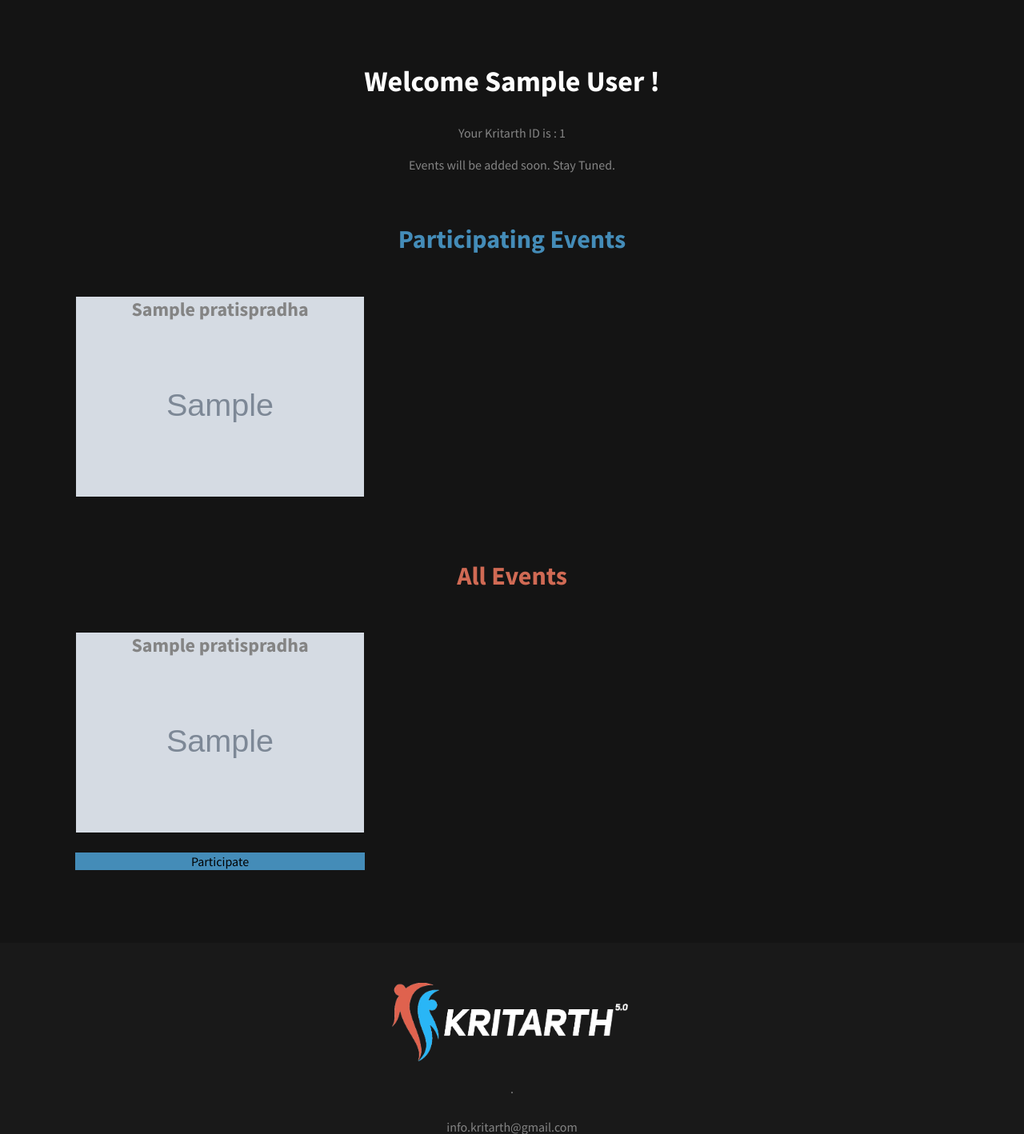
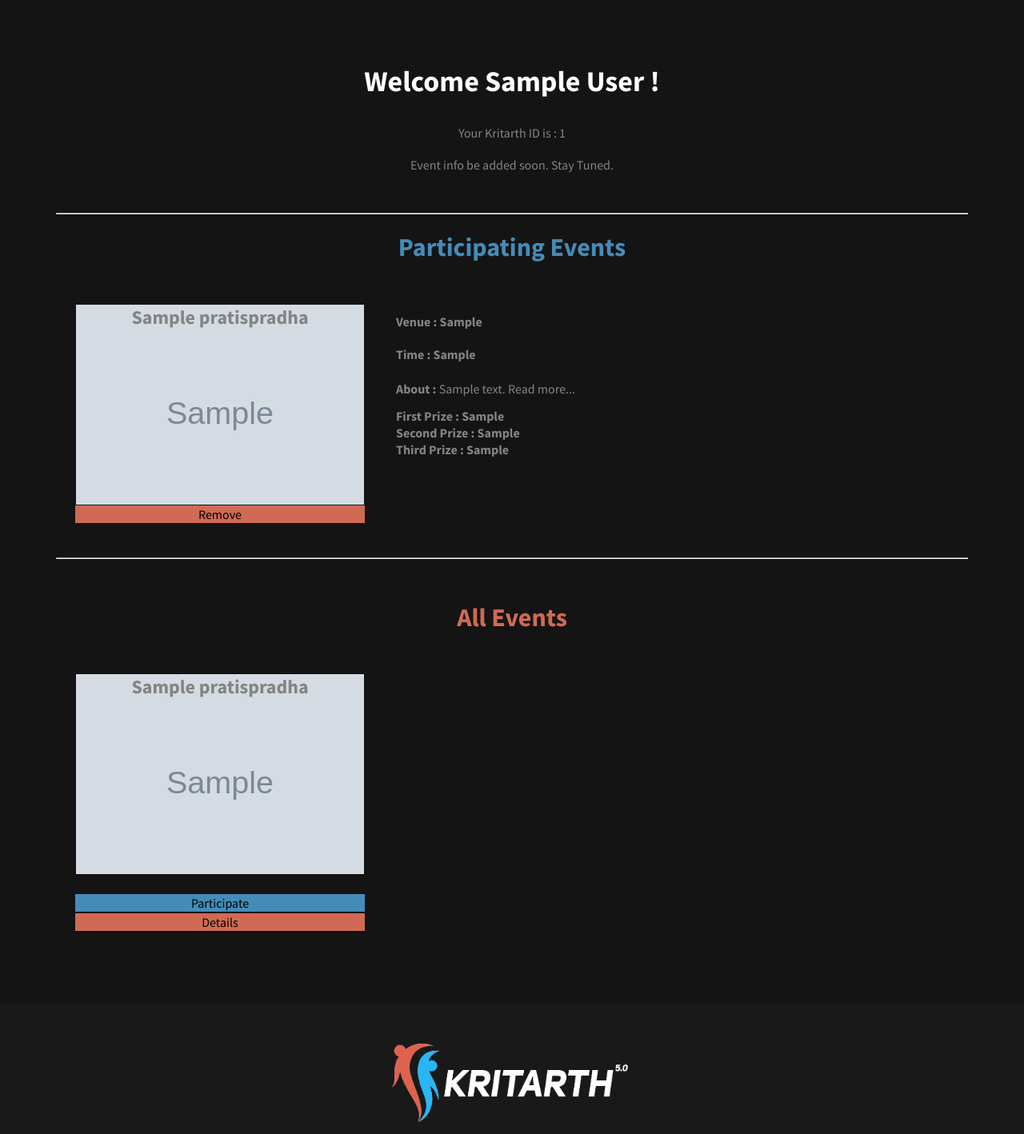
Before and after one commit to akashjas1996/kritarth_up, a PHP site: page /participant in a window 1280 px wide. Shown: the part 159-1577 px from the top of the page at 80% size. Run offline with PHP 8.4, Linux system fonts and the light colour scheme; the visitor is signed in with stand-in values (Sample User, id 1); tables that the repository leaves empty or names only in its code hold one stand-in row (values such as "Sample post"); grey boxes marked "Sample" are stand-in pictures; some libraries are stand-ins or nearby versions.

Commit message:
Event Details Added

```diff
--- a/inc/header.php
+++ b/inc/header.php
@@ -1,6 +1,6 @@
 <header class="site-header">
 				<div class="container">
-					<a href="index.html" id="branding">
+					<a href="../" id="branding">
 						<img width="220px" src="../images/kritarth-white.png" alt="Site Title">
 						<!-- <small class="site-description">Slogan goes here</small> -->
 					</a> <!-- #branding -->
@@ -14,10 +14,6 @@
 							<li class="menu-item"><a href="../Gallery">Gallery</a></li>
 							<li class="menu-item"><a href="../Events">Events</a></li>
 							<li class="menu-item"><a href="../Contact">Contact</a></li>
-
-
-
-
 							<?php
 							if(isset($_SESSION['k_id'])){
 								$name = $_SESSION['name'];
--- a/participant/index.php
+++ b/participant/index.php
@@ -31,7 +31,7 @@ if(isset($_POST['participation_pressed'])){
 	$res_event = mysqli_query($link, $event_query);
 	if(mysqli_num_rows($res_event)>0){
 			echo '<script type="text/javascript">';
-  		echo 'setTimeout(function () { swal("Sorry!","Already added.","warning");';
+  		echo 'setTimeout(function () { swal("Oops!","Already participating.","warning");';
   		echo '}, 1000);
   		</script>';
 		}
@@ -45,6 +45,15 @@ if(isset($_POST['participation_pressed'])){
   		echo '}, 1000);
   		</script>';
 		}
+}
+
+if(isset($_POST['participation_removal_pressed'])){
+	$del_event = $_POST['del_event_id'];
+	$del_id = $_SESSION['k_id'];
+	$query_del = "DELETE FROM pratispradha_chunao WHERE event_id = '$del_event' AND kritarth_id='$del_id'";
+	// echo $query_del;
+	$res_del = mysqli_query($link, $query_del);
+	// echo
 }
 
  ?>
@@ -130,17 +139,19 @@ if(isset($_POST['participation_pressed'])){
 
 						</h2>
 						<p> Your Kritarth ID is : <?php echo $_SESSION['k_id'] ?> </p>
-						<p> Events will be added soon. Stay Tuned. </p>
+						<p> Event info be added soon. Stay Tuned. </p>
 						<br>
+						<hr>
 						<h1 style="color: #448CB8"> Participating Events </h1>
 						<div class="container">
 							<div class="row">
 								<div class="col-lg-12 col-sm-12 card_lg">
-									<div class="row">
+
 										<?php
 										if(isset($_SESSION['k_id'])){
 											$k_id = $_SESSION['k_id'];
 										}
+
 										$q2 = "SELECT * FROM pratispradha_chunao WHERE kritarth_id=$k_id";
 										$res2 = mysqli_query($link, $q2);
 										while($row2 = mysqli_fetch_assoc($res2)){
@@ -149,20 +160,65 @@ if(isset($_POST['participation_pressed'])){
 											$res3 = mysqli_query($link, $q3);
 											$row3 = mysqli_fetch_assoc($res3);
 										 ?>
+										 <div class="row">
 										<div class="col-lg-4">
 											<div class="event_img_card" style='background-image: url("../images/<?php echo $row3['event_image'] ?>")'>
-												<h2> <?php echo $row3['event_name'] ?> </h2>
+												<div class="row">
+														<h2> <?php echo $row3['event_name'] ?> </h2>
+												</div>
+											</div>
+											<form action="" method="POST">
+												<input type="hidden" name="del_event_id" value = "<?php echo $row3['event_id'] ?>">
+											<div class="row">
+												<button name="participation_removal_pressed" type="submit" class="btn_style1" style="width: 93%"> Remove </button>
+											</div>
+										</form>
+										</div>
+
+										<div class="col-lg-7" style=" margin: 10px;">
+
+											<h4 align="left"> Venue :  <?php echo $row3['venue'] ?> </h4>
+
+											<h4 align="left"> Time :  <?php echo $row3['shedule'] ?> </h4>
+											<div>
 
 											</div>
+											<div style="cursor: pointer;">
+											<p onclick="show_long_description(<?php echo $row3['event_id'] ?>)" align="left"> <b> About : </b> <?php echo nl2br($row3['short_description'] .' Read more...') ?>  </p>
+											</div>
+
+											<div>
+											<h4 style="line-height: 0" align="left"> First Prize :  <?php echo $row3['first_prize']?> </h4>
+											<h4 style="line-height: 0" align="left"> Second Prize :  <?php echo $row3['second_prize']?> </h4>
+											<h4 style="line-height: 0" align="left"> Third Prize :  <?php echo $row3['third_prize']?> </h4>
+											</div>
+
+											<div>
+											<p style="display:none; transition: height 1s, width 1s, padding 1s, visibility 1s, opacity 0.5s ease-out;" id="long_description_box<?php echo $row3['event_id'] ?>" align="left"> <b> Rules and Regulations : </b> <?php echo nl2br($row3['long_description'] .' Read more...') ?>  </p>
+											</div>
+
 
 										</div>
+										</div>
+									<?php } ?>
 
-									<?php } ?>
-									</div>
+									<?php
+										$kid = $_SESSION['k_id'];
+										$q4 = "SELECT * FROM pratispradha_chunao WHERE kritarth_id = '$kid'" ;
+										$r4 = mysqli_query($link, $q4);
+										if(mysqli_num_rows($r4)==0){
+											echo "<center> <h2> No events choosen. </h2> </center>";
+										}
+
+
+									 ?>
+
+
+
 							</div>
 							</div>
 						</div>
-						<br><br>
+						<br><hr><br>
 						<h1 style="color: #D06A54"> All Events </h1>
 						<div class="container">
 							<div class="row">
@@ -180,9 +236,7 @@ if(isset($_POST['participation_pressed'])){
 												<h2> <?php echo $row1['event_name'] ?> </h2>
 											</div>
 											<br>
-											<!-- <div class="row">
-												<button class="btn_style1" style="width: 93%;"> Details </button>
-											</div> -->
+
 											<form action="" method="POST">
 											<div class="row">
 												<input type="hidden" name="req_event" value="<?php echo $event_id; ?>">
@@ -190,7 +244,9 @@ if(isset($_POST['participation_pressed'])){
 												<button name="participation_pressed" type="submit" class="btn_style2" style="width: 93%"> Participate </button>
 											</div>
 										</form>
-
+										<div class="row">
+												<button onclick="activate_details_box(<?php echo $event_id?>)" class="btn_style1" style="width: 93%;"> Details </button>
+											</div>
 										</div>
 
 									<?php } ?>
@@ -226,8 +282,22 @@ if(isset($_POST['participation_pressed'])){
 			}
 		</script>
 		<script>
-			function check(a,b){
-				console.log(a,b);
+			function activate_details_box(a){
+				a = 'details_box'+a;
+				console.log(a);
+				document.getElementById(a).style.display="block";
+			}
+		</script>
+		<script type="text/javascript">
+			function show_long_description(a){
+				a = "long_description_box"+a;
+
+				if(document.getElementById(a).style.display==='block')
+					document.getElementById(a).style.display="none";
+				else{
+					document.getElementById(a).style.display="block";
+				}
+				console.log(a);
 			}
 		</script>
 	</body>
```
Also changed, not shown: Events/index.php (+1 -22 lines).
